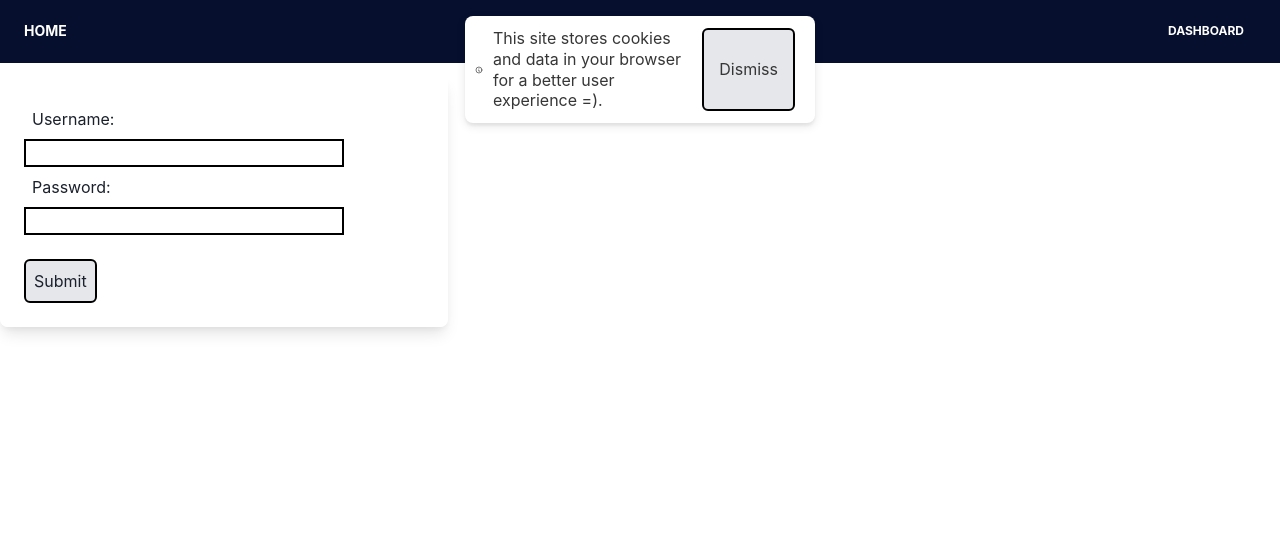
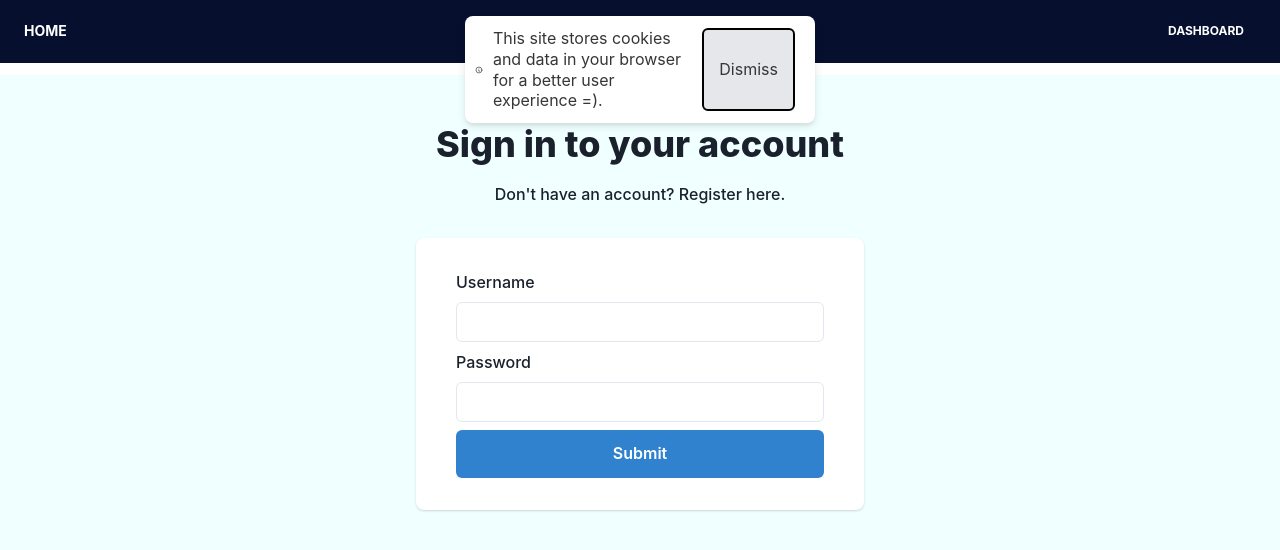
Before and after one commit to kristofferdavidsen/Pinterface, a Next.js app: page / in a window 1280 px wide. Shown: the top 550 px of the page. Built offline with nearby package versions, Linux system fonts and the light colour scheme.

Commit message:
ui update for login component

```diff
--- a/components/Login.tsx
+++ /dev/null
@@ -1,81 +0,0 @@
-import { useRouter } from "next/router"
-import { useState } from "react"
-import { UserLogin } from "../interfaces/UserLogin"
-import sanitize from "sanitize-html-react"
-
-type LoginProps = {
-	setLoggedIn: (arg0: boolean) => boolean
-	failedLogin: (errorMsg: string) => void
-}
-
-const Login: React.FC<LoginProps> = ({ setLoggedIn, failedLogin }) => {
-	const [username, setUsername] = useState<string>()
-	const [password, setPassword] = useState<string>()
-	const router = useRouter()
-
-	const submitLogin = async (e: React.FormEvent<HTMLFormElement>) => {
-		e.preventDefault()
-		const user: UserLogin = {
-			username: sanitize(username),
-			password: sanitize(password),
-		}
-		const res: Response = await fetch("/api/login", {
-			method: "POST",
-			body: JSON.stringify(user),
-			mode: "no-cors",
-			headers: {
-				"Content-Type": "application/json",
-			},
-		})
-		if (res.ok) {
-			setLoggedIn(true)
-			router.push("/dashboard")
-		} else {
-			failedLogin("Wrong username or password")
-		}
-	}
-
-	return (
-		<div
-			className={`flex flex-col rounded-lg shadow-lg overflow-hidden
-            mb-3 transition duration-500 max-w-md`}
-		>
-			<div className="flex-1 bg-white p-6 flex flex-col justify-between">
-				<form
-					onSubmit={(e: React.FormEvent<HTMLFormElement>) => submitLogin(e)}
-				>
-					<div className="grid grid-flow-row max-w-xs">
-						<label className="p-2">Username:</label>
-						<input
-							type="text"
-							name="username"
-							onChange={(e: React.ChangeEvent<HTMLInputElement>): void =>
-								setUsername(e.target.value)
-							}
-							className="border-black border-2"
-						/>
-						<label className="p-2">Password:</label>
-						<input
-							type="password"
-							name="password"
-							onChange={(e: React.ChangeEvent<HTMLInputElement>): void =>
-								setPassword(e.target.value)
-							}
-							className="border-black border-2"
-						/>
-					</div>
-					<div className="flex mt-6 items-center justify-between">
-						<div className="">
-							<input
-								type="submit"
-								value="Submit"
-								className="cursor-pointer rounded-md bg-gray-200 p-2 border-black border-2 active:bg-gray-400"
-							/>
-						</div>
-					</div>
-				</form>
-			</div>
-		</div>
-	)
-}
-export default Login
--- /dev/null
+++ b/components/login/Login.tsx
@@ -0,0 +1,35 @@
+import React from "react"
+import { Box, useColorModeValue, Heading, Text } from "@chakra-ui/react"
+import Link from "next/link"
+import { LoginCard } from "./LoginCard"
+import { LoginForm } from "./LoginForm"
+
+type LoginProps = {
+	setLoggedIn: (arg0: boolean) => boolean
+	failedLogin: (errorMsg: string) => void
+}
+
+const Login: React.FC<LoginProps> = ({ setLoggedIn, failedLogin }) => {
+	return (
+		<Box
+			bg={useColorModeValue("azure", "inherit")}
+			minH="100vh"
+			py="12"
+			px={{ base: "4", lg: "8" }}
+		>
+			<Box maxW="md" mx="auto">
+				<Heading textAlign="center" size="xl" fontWeight="extrabold">
+					Sign in to your account
+				</Heading>
+				<Text mt="4" mb="8" align="center" maxW="md" fontWeight="medium">
+					<Text as="span">Don&apos;t have an account? </Text>
+					<Link href="/register">Register here.</Link>
+				</Text>
+				<LoginCard>
+					<LoginForm setLoggedIn={setLoggedIn} failedLogin={failedLogin} />
+				</LoginCard>
+			</Box>
+		</Box>
+	)
+}
+export default Login
--- /dev/null
+++ b/components/login/LoginCard.tsx
@@ -0,0 +1,14 @@
+import { Box, BoxProps, useColorModeValue } from "@chakra-ui/react"
+
+export const LoginCard: React.FC = (props: BoxProps) => {
+	return (
+		<Box
+			bg={useColorModeValue("white", "gray.700")}
+			py="8"
+			px={{ base: "4", md: "10" }}
+			shadow="base"
+			rounded={{ sm: "lg" }}
+			{...props}
+		/>
+	)
+}
--- /dev/null
+++ b/components/login/LoginForm.tsx
@@ -0,0 +1,76 @@
+import {
+	chakra,
+	Stack,
+	FormControl,
+	FormLabel,
+	Input,
+	Button,
+} from "@chakra-ui/react"
+import { UserLogin } from "../../interfaces/UserLogin"
+import sanitize from "sanitize-html-react"
+import { useState } from "react"
+import { useRouter } from "next/router"
+
+type LoginProps = {
+	setLoggedIn: (arg0: boolean) => boolean
+	failedLogin: (errorMsg: string) => void
+}
+
+export const LoginForm: React.FC<LoginProps> = ({
+	setLoggedIn,
+	failedLogin,
+}) => {
+	const [username, setUsername] = useState<string>()
+	const [password, setPassword] = useState<string>()
+	const router = useRouter()
+
+	const submitLogin = async (e: React.FormEvent<HTMLFormElement>) => {
+		e.preventDefault()
+		const user: UserLogin = {
+			username: sanitize(username),
+			password: sanitize(password),
+		}
+		const res: Response = await fetch("/api/login", {
+			method: "POST",
+			body: JSON.stringify(user),
+			mode: "no-cors",
+			headers: {
+				"Content-Type": "application/json",
+			},
+		})
+		if (res.ok) {
+			setLoggedIn(true)
+			router.push("/dashboard")
+		} else {
+			failedLogin("Wrong username or password")
+		}
+	}
+
+	return (
+		<chakra.form onSubmit={(e) => submitLogin(e)}>
+			<Stack>
+				<FormControl id="username">
+					<FormLabel>Username</FormLabel>
+					<Input
+						name="username"
+						type="text"
+						required
+						onChange={(e) => setUsername(e.target.value)}
+					/>
+				</FormControl>
+				<FormControl id="password">
+					<FormLabel>Password</FormLabel>
+					<Input
+						name="password"
+						type="password"
+						required
+						onChange={(e) => setPassword(e.target.value)}
+					/>
+				</FormControl>
+				<Button type="submit" colorScheme="blue" size="lg" fontSize="md">
+					Submit
+				</Button>
+			</Stack>
+		</chakra.form>
+	)
+}
--- a/package.json
+++ b/package.json
@@ -24,7 +24,7 @@
 		"react-dom": "^17.0.2",
 		"react-hot-toast": "^2.0.0",
 		"sanitize-html-react": "^1.13.0",
-		"tailwindcss": "^2.1.2"
+		"tailwindcss": "^2.1.4"
 	},
 	"license": "MIT",
 	"devDependencies": {
--- a/pages/index.tsx
+++ b/pages/index.tsx
@@ -1,7 +1,7 @@
 import Head from "next/head"
 import { useContext, useEffect } from "react"
 import Navbar from "../components/Navbar"
-import Login from "../components/Login"
+import Login from "../components/login/Login"
 import { useRouter } from "next/router"
 import toast, { Toaster } from "react-hot-toast"
 
@@ -16,7 +16,6 @@ const Home: React.FC<HomeProps> = ({ loginContext }) => {
 
 	useEffect(() => {
 		loggedIn === true && router.push("/dashboard")
-
 		const cookieItem = window.localStorage.getItem("cookie-info")
 		if (!cookieItem) {
 			toast(
@@ -75,7 +74,7 @@ const Home: React.FC<HomeProps> = ({ loginContext }) => {
 				></meta>
 			</Head>
 			<Navbar setLoggedOut={setLoggedOut} />
-			<div className="justify-center items-center m-auto max-w-7xl">
+			<div className="justify-center items-center m-auto">
 				<Login setLoggedIn={setLoggedIn} failedLogin={failedLogin} />
 			</div>
 		</div>
```
Also changed, not shown: 1 other file (tests, documents, lock files or other folders).
